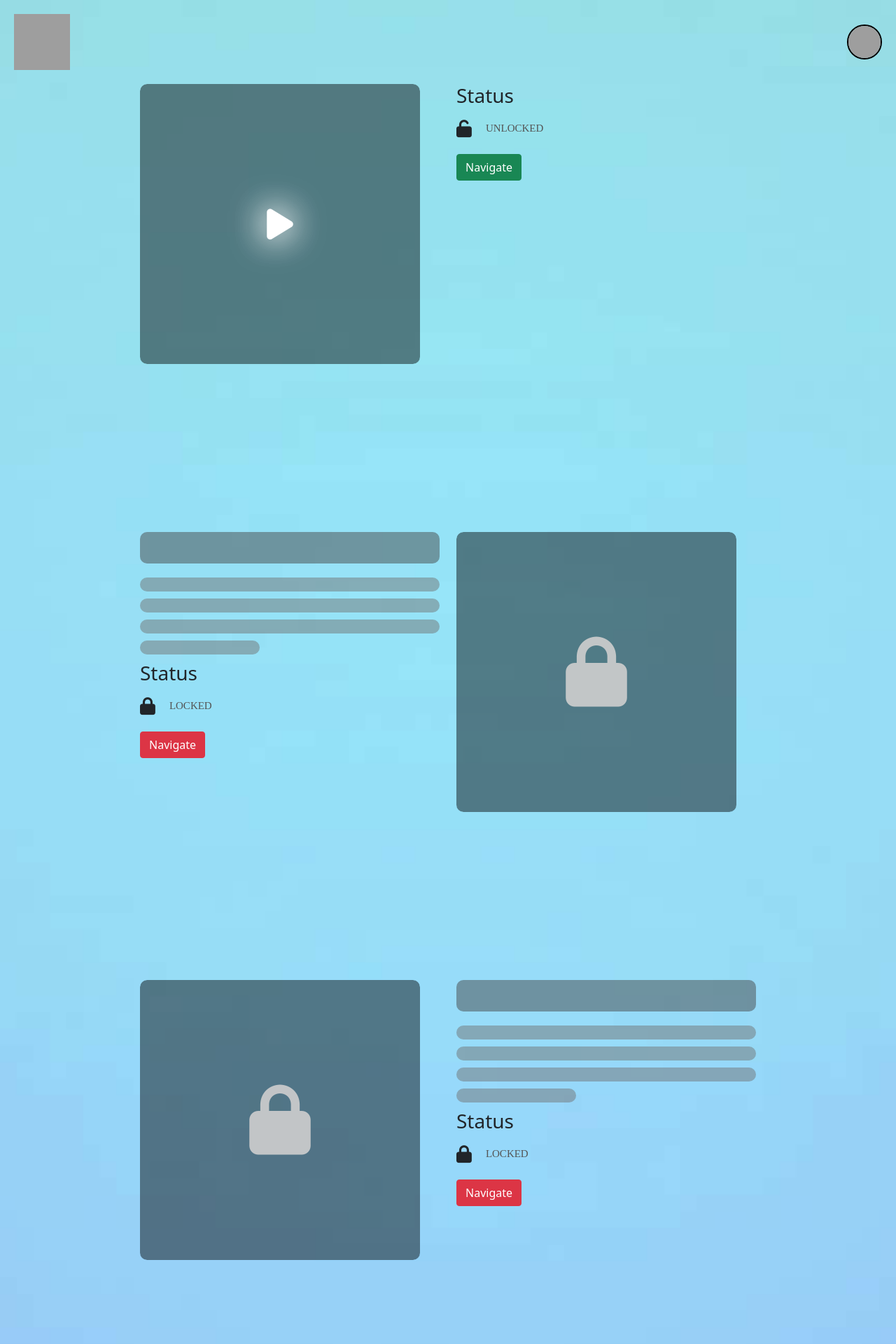
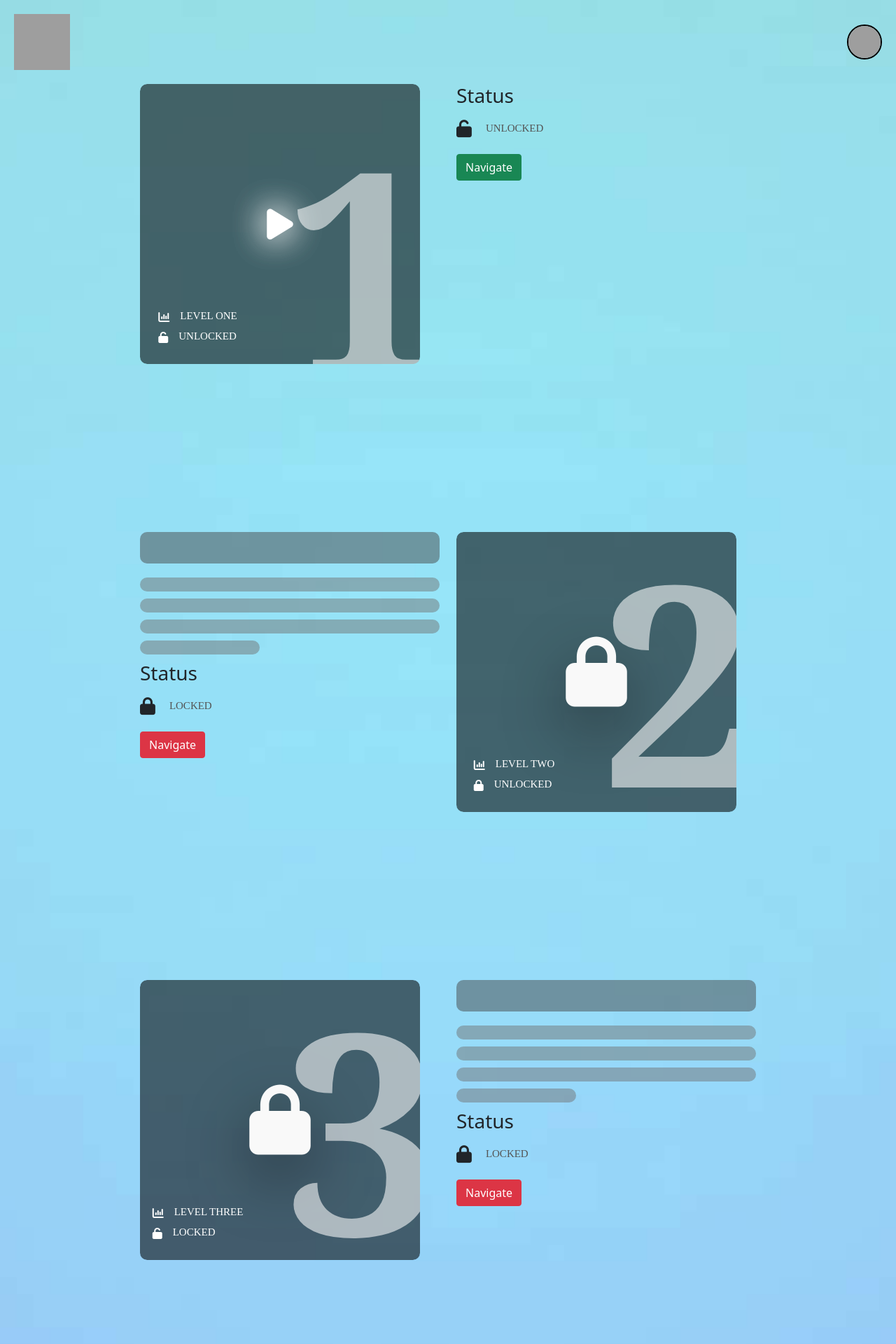
Before and after one commit to ajayoneness/ProPathway, a Django app: template templates/dashboard.html in a window 1280 px wide. Shown: the top 1920 px of the page at 70% size. Run offline with Django 5.2, Linux system fonts and the light colour scheme; the template is opened without the code that fills it, so the values that code supplies are empty; some web fonts are replaced; grey boxes are pictures that could not be loaded.

Commit message:
UI change

```diff
--- a/templates/dashboard.html
+++ b/templates/dashboard.html
@@ -38,6 +38,7 @@ a{
             position: relative;
 
 
+
         }
 
         .card1  img {
@@ -51,7 +52,7 @@ a{
 
 
         .bac{
-            background-color: rgba(0, 0, 0, 0.459);
+            background-color: rgba(0, 0, 0, 0.559);
             position: absolute;
             width: 400px;
             height: 400px;
@@ -68,8 +69,9 @@ a{
             left: 50%;
             transform: translate(-50%, -50%);
             font-size: 100px;
-            color:rgba(204, 204, 204, 0.909);
+            color:rgb(249, 249, 249);
             z-index: 999;
+            text-shadow:rgba(0, 0, 0, 0.4) 0px 30px 90px;;
 
         }
 
@@ -125,13 +127,73 @@ a{
 }
 
 
+.biglevel{
+    font-size: 400px;
+    font-weight: 700;
+    z-index: 999999;
+    position: absolute;
+    margin: 0;
+    position: absolute;
+    top: 65%;
+    left: 80%;
+    transform: translate(-50%, -50%);
+    color:rgba(255, 255, 255, 0.568);
+    font-family:Cambria, Cochin, Georgia, Times, 'Times New Roman', serif
+
+}
+
+.imgtext{
+    z-index: 999999;
+    position: absolute;
+    margin: 0;
+    position: absolute;
+    bottom: -10%;
+    left: 20%;
+    transform: translate(-50%, -50%);
+    color:white;
+}
+
+.imgtext i{
+    padding:10px;
+}
+
+.imgtext p{
+    color:white;
+    padding:5px;
+}
+
+
+
+
+
 @media only screen and (max-width: 600px) {
+
+
+.level-card{
+    margin: 50px 0px;
+}
+
+
+
+
+.level-text{
+    margin: 50px 0px;
+
+}
+
+
+
+    .imgtext{
+        left: 25%;
+        bottom: -20%;
+    }
+
 .container1{
     margin : 0px 10px;
 }
 
         .bac{
-            background-color: rgba(0, 0, 0, 0.259);
+            background-color: rgba(0, 0, 0, 0.559);
             position: absolute;
             width: 100%;
             height: 100%;
@@ -161,6 +223,11 @@ a{
 
         .level-text{
 
+        }
+
+        .biglevel{
+            font-size: 200px;
+            left: 85%;
         }
 
 }
@@ -204,6 +271,16 @@ a{
     font-size: 25px;
     margin-right: 20px;
 }
+
+
+.navigation{
+    z-index: 9999999999;
+}
+
+
+
+
+
 
 
 </style>
@@ -258,6 +335,24 @@ a{
                             <div class="bac"></div>
                             <img src="{{user.assignment1.assignment_banner.url}}" alt="" class=" img-fluid">
                             <i class="fa-solid fa-play play"></i>
+
+                            <div class="imgtext">
+                                <div style="display:flex; position:relative; top:20px;">
+                                    <i class="ml-2 fa-solid fa-chart-column"></i>
+                                    <p>LEVEL ONE</p>
+                                </div>
+
+                                <div style="display:flex; ">
+                                    <i class="fa-solid fa-unlock"></i>
+                                    <p>UNLOCKED</p>
+
+                                </div>
+                            </div>
+
+                            <div class="biglevel">
+                                1
+                            </div>
+
                         </div>
 
 
@@ -290,7 +385,7 @@ a{
 
 <!-- Level one end -->
 
-
+<!-- Level 2 -->
             {% if user.level_student > 1 %}
 
             <div class="col-sm-12 col-md-12 col-lg-6">
@@ -323,6 +418,25 @@ a{
                         <div class="bac"></div>
                         <img src="{{user.assignment2.assignment_banner.url}}" alt="" class=" img-fluid">
                         <i class="fa-solid fa-play play"></i>
+
+
+                        <div class="imgtext">
+                            <div style="display:flex; position:relative; top:20px;">
+                                <i class="ml-2 fa-solid fa-chart-column"></i>
+                                <p>LEVEL TWO</p>
+                            </div>
+
+                            <div style="display:flex; ">
+                                <i class="fa-solid fa-unlock"></i>
+                                <p>UNLOCKED</p>
+
+                            </div>
+                        </div>
+
+                        <div class="biglevel">
+                            2
+                        </div>
+
                     </div>
 
 
@@ -368,6 +482,23 @@ a{
                         <div class="bac"></div>
                         <img src="{{user.assignment2.assignment_banner.url}}" alt="" class=" img-fluid">
                         <i class="fa-solid fa-lock locked"></i>
+
+                        <div class="imgtext">
+                            <div style="display:flex; position:relative; top:20px;">
+                                <i class="ml-2 fa-solid fa-chart-column"></i>
+                                <p>LEVEL TWO</p>
+                            </div>
+
+                            <div style="display:flex; ">
+                                <i class="fa-solid fa-lock"></i>
+                                <p>UNLOCKED</p>
+
+                            </div>
+                        </div>
+
+                        <div class="biglevel" style="padding-bottom: 100px;">
+                            2
+                        </div>
                     </div>
 
 
@@ -390,6 +521,26 @@ a{
                     <div class="bac"></div>
                     <img src="{{user.assignment3.assignment_banner.url}}" alt="" class=" img-fluid">
                     <i class="fa-solid fa-play play"></i>
+
+                    <div class="imgtext">
+
+                        <div style="display:flex; position:relative; top:20px;">
+                            <i class="ml-2 fa-solid fa-chart-column"></i>
+                            <p>LEVEL THREE</p>
+                        </div>
+
+                        <div style="display:flex; ">
+                            <i class="fa-solid fa-unlock"></i>
+                            <p>UNLOCKED</p>
+
+                        </div>
+                    </div>
+
+                    <div class="biglevel">
+                        3
+                    </div>
+
+
                 </div>
 
 
@@ -431,10 +582,29 @@ a{
                     <div class="bac"></div>
                     <img src="{{user.assignment3.assignment_banner.url}}" alt="" class=" img-fluid">
                     <i class="fa-solid fa-lock locked"></i>
+
+                    <div class="imgtext">
+                        <div style="display:flex; position:relative; top:20px;">
+                            <i class="ml-2 fa-solid fa-chart-column"></i>
+                            <p>LEVEL THREE</p>
+                        </div>
+
+                        <div style="display:flex; ">
+                            <i class="fa-solid fa-unlock"></i>
+                            <p>LOCKED</p>
+
+                        </div>
+                    </div>
+
+                    <div class="biglevel" style="padding-bottom: 100px;">
+                        3
+                    </div>
+
                 </div>
 
 
             </div>
+
              <div class="col-sm-12 col-md-12 col-lg-6">
                 <div class="level-text" style="margin-bottom: 10px;">
 
@@ -531,6 +701,24 @@ a{
                         <div class="bac"></div>
                         <img src="https://d1csarkz8obe9u.cloudfront.net/posterpreviews/certificate-of-achievement-diploma-template-%28-design-a0629a4e70ae62e3854786173842eaaa_screen.jpg?ts=1690948843" alt="" class=" img-fluid">
                         <i class="fa-solid fa-play play"></i>
+
+                        <div class="imgtext">
+                            <div style="display:flex; position:relative; top:20px;">
+                                <i class="ml-2 fa-solid fa-chart-column"></i>
+                                <p>CERTIFICATION LEVEL</p>
+                            </div>
+
+                            <div style="display:flex; ">
+                                <i class="fa-solid fa-unlock"></i>
+                                <p>LOCKED</p>
+
+                            </div>
+                        </div>
+
+                        <div class="biglevel">
+                            4
+                        </div>
+
                     </div>
 
 
@@ -576,12 +764,24 @@ a{
                         <div class="bac"></div>
                         <img src="https://d1csarkz8obe9u.cloudfront.net/posterpreviews/certificate-of-achievement-diploma-template-%28-design-a0629a4e70ae62e3854786173842eaaa_screen.jpg?ts=1690948843" alt="" class=" img-fluid">
                         <i class="fa-solid fa-lock locked"></i>
-                    </div>
 
 
-            </div>
+                        <div class="imgtext">
+                            <div style="display:flex; position:relative; top:20px;">
+                                <i class="ml-2 fa-solid fa-chart-column"></i>
+                                <p>LEVEL FOUR</p>
+                            </div>
 
-            {% endif %}
+                            <div style="display:flex; ">
+                                <i class="fa-solid fa-unlock"></i>
+                                <p>LOCKED</p>
+
+                            </div>
+                        </div>
+
+                        <div class="biglevel" style="padding-bottom: 30px;">
+                            4
+                        </div>
 
 
 
@@ -590,19 +790,17 @@ a{
 
 
 
+                    </div>
 
 
 
 
+            </div>
 
-
-
-
+            {% endif %}
 
 
         </div>
-
-
 
     </div>
 
```
Also changed, not shown: db.sqlite3.
